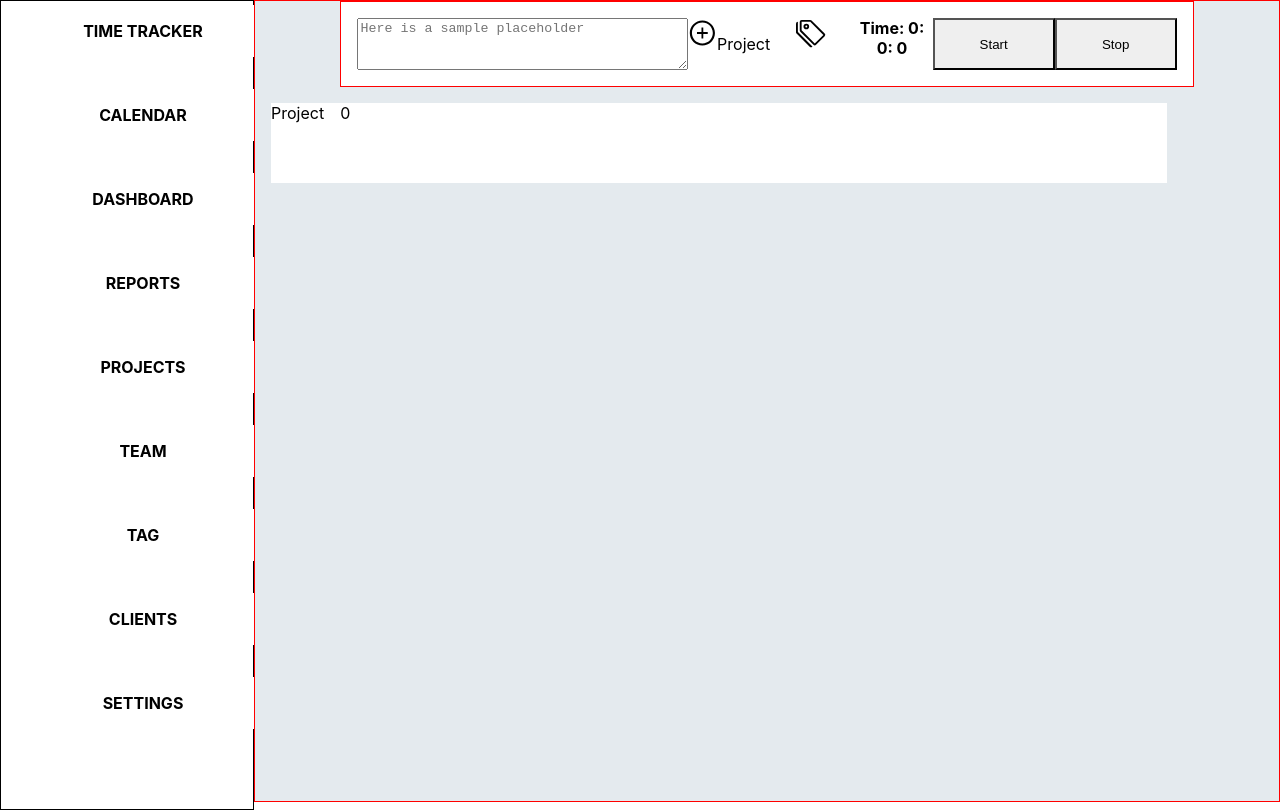
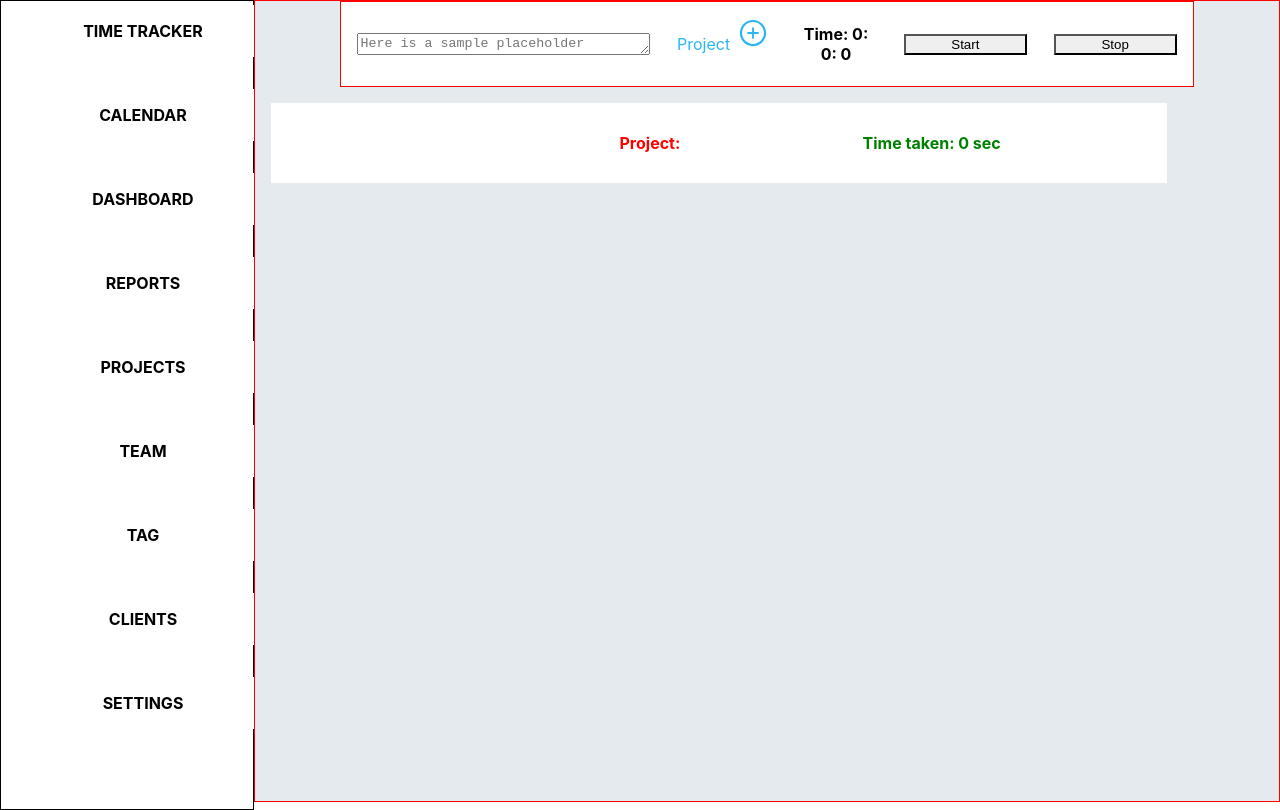
Before and after one commit to Devashishsaurabh/fixed-thread-889, a React (Create React App) app in the folder frontend/: page /clockify in a window 1280 px wide. Both pictures are taken after a click on the button "Stop". Built offline with nearby package versions, Linux system fonts and the light colour scheme; the HTML template or start-up script is replaced by a standard one.

Commit message:
timetrack ui update

```diff
--- /dev/null
+++ b/frontend/src/Components/Timetracker/ProjectModal.jsx
@@ -0,0 +1,91 @@
+import React, { useState } from "react";
+
+import {
+  Modal,
+  ModalOverlay,
+  ModalContent,
+  ModalHeader,
+  ModalFooter,
+  ModalBody,
+  ModalCloseButton,
+  Button,
+  useDisclosure,
+  FormControl,
+  FormLabel,
+  Input,
+  Text,
+  Flex,
+  Box,
+} from "@chakra-ui/react";
+import { AiOutlinePlusCircle } from "react-icons/ai";
+
+function InitialFocus({ addProject }) {
+  const { isOpen, onOpen, onClose } = useDisclosure();
+  const [project, setProject] = useState("");
+
+  const initialRef = React.useRef(null);
+  const finalRef = React.useRef(null);
+  console.log(project);
+  return (
+    <>
+      <Flex onClick={onOpen} gap="0.5rem" color="#2ab6f6" cursor="pointer">
+        <Text>Project</Text> <AiOutlinePlusCircle fontSize={"30px"} />
+      </Flex>
+
+      <Modal
+        initialFocusRef={initialRef}
+        finalFocusRef={finalRef}
+        isOpen={isOpen}
+        onClose={onClose}
+      >
+        <ModalOverlay />
+        <ModalContent>
+          <ModalHeader>Create your project</ModalHeader>
+          <ModalCloseButton />
+          <ModalBody pb={6}>
+            <FormControl>
+              <FormLabel>Enter new project name</FormLabel>
+              <Input ref={initialRef} placeholder="First name" />
+            </FormControl>
+
+            <Box
+              onClick={() => setProject("P1")}
+              _hover={{ bg: "gray" }}
+              vlaue="project1"
+              cursor="pointer"
+            >
+              Project 1
+            </Box>
+            <Box
+              onClick={() => setProject("P2")}
+              _hover={{ bg: "gray" }}
+              cursor="pointer"
+            >
+              Project 2
+            </Box>
+            <Box
+              onClick={() => setProject("P3")}
+              _hover={{ bg: "gray" }}
+              cursor="pointer"
+            >
+              Project 3
+            </Box>
+          </ModalBody>
+
+          <ModalFooter>
+            <Button
+              colorScheme="blue"
+              mr={3}
+              onClick={() => addProject(project)}
+            >
+              Save
+            </Button>
+            <Button onClick={onClose}>Cancel</Button>
+          </ModalFooter>
+        </ModalContent>
+      </Modal>
+    </>
+  );
+}
+
+export default InitialFocus;
--- a/frontend/src/pages/AfterLogin/TimeTracker.jsx
+++ b/frontend/src/pages/AfterLogin/TimeTracker.jsx
@@ -3,12 +3,15 @@ import React, { useEffect, useRef, useState } from 'react'
 import { Button, Textarea } from '@chakra-ui/react'
 import { AiOutlinePlusCircle } from 'react-icons/ai';
 import { BsTags } from 'react-icons/bs';
+import InitialFocus from '../../Components/Timetracker/ProjectModal';
 
 const TimeTracker = () => {
   const [watch, setWatch]= useState(0)
   const [minute,setminute]=useState(0)
   const [hour,setHour]=useState(0)
   const [data,setData]= useState([])
+  const [project,setProject]=useState("")
+  const [dept,setDept]=useState("")
   // const [timerId,setTimerId]= useState()
   const timerId=useRef(null);
 
@@ -17,13 +20,19 @@ const TimeTracker = () => {
 
   const start= ()=>{
 
-    if(!timerId.current){
+    if(project && dept){
+      if(!timerId.current){
         let id= setInterval(()=>{
             setWatch((pre)=>pre+1)
         },1000)
         // setTimerId(id)
         timerId.current=id
     }
+    }else{
+      alert("fill all data")
+    }
+
+
 
 
 }
@@ -36,10 +45,19 @@ const TimeTracker = () => {
   const reset = ()=>{
       clearInterval(timerId.current)
       let total= 3600*Number(hour)+60*Number(minute) + Number(watch)
-      setData([...data,total])
+      setData([...data,
+         {
+          dept,
+          project,
+          totalTime:total
+         }
+        ])
       setWatch(0)
       setminute(0)
       setHour(0)
+      setProject("")
+      setDept("")
+
       timerId.current=null
   }
 
@@ -54,27 +72,25 @@ if(minute==60){
   setminute(0)
 }
 
-
+const addProject= (name)=>{
+setProject(name)
+}
 
 
   return (
     <Box w="80vw" h="100vh" border={"1px solid red"} bg="#e4eaee">
-     <Flex w="80%" border={"1px solid red"} m="auto" p="1rem" justifyContent={"space-between"}bg="white">
-     <Textarea w="40%" placeholder='Here is a sample placeholder' />
-     <Flex w="10%" >
-      <AiOutlinePlusCircle fontSize={"30px"}/>
-      <Text>Project</Text>
-      </Flex>
-     <Box w="10%"><BsTags fontSize={"30px"}/></Box>
+     <Flex w="80%" border={"1px solid red"} m="auto" p="1rem" justifyContent={"space-between"}bg="white" alignItems={"center"}>
+     <Textarea w="35%" h={"1rem"} placeholder='Here is a sample placeholder' onChange={(e)=>setDept(e.target.value)} />
+      <InitialFocus addProject={addProject}/>
      <Box w="10%"><Text as={"b"}>{`Time: ${hour}: ${minute}: ${watch} `}</Text> </Box>
-     <Button width={"15%"} onClick={start}>Start</Button>
-     <Button width={"15%"} onClick={reset}>Stop</Button>
+     <Button width={"15%"} onClick={start} cursor="pointer">Start</Button>
+     <Button width={"15%"} onClick={reset} cursor="pointer">Stop</Button>
      </Flex>
-
      {data?.map(el=>(
-      <Flex w="70vw" h="5rem" bg={"white"} gap="1rem" m={"1rem"}>
-        <Box>Project</Box>
-        <Box>{el}</Box>
+      <Flex w="70vw" h="5rem" bg={"white"} gap="1rem" m={"1rem"} justify="space-evenly" alignItems={"center"}>
+        <Box><Text as="b">{el.dept}</Text></Box>
+        <Box><Text as="b" color={"red"}>{`Project: ${el.project}`}</Text></Box>
+        <Box><Text as="b" color="green">{`Time taken: ${el.totalTime} sec`}</Text></Box>
       </Flex>
      ))}
 
```
